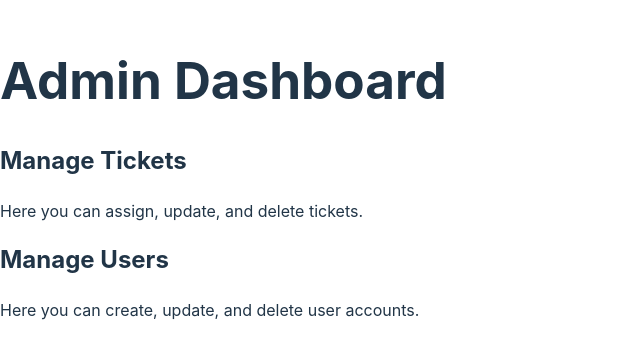
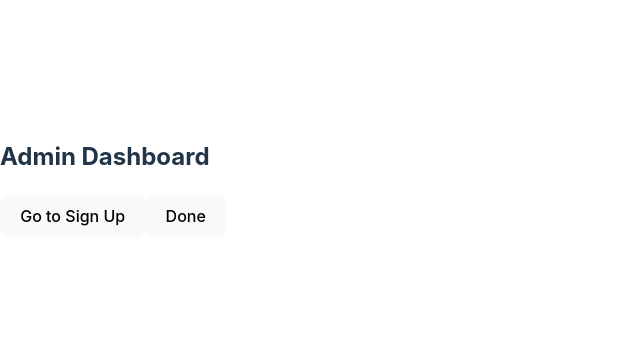
Before and after one commit to rakhithad/HelpD, a React (Vite) app in the folder HelpDesk/: page /admin-dashboard in a window 1280 px wide. Shown: the part 222-580 px from the top of the page, without its empty margins (0-640 px from the left). Built offline with nearby package versions, Linux system fonts and the light colour scheme; no server answers.

Commit message:
put btn to redirect signup page from adminpage and clear form in signup

```diff
--- a/HelpDesk/src/pages/AdminDashboardPage.jsx
+++ b/HelpDesk/src/pages/AdminDashboardPage.jsx
@@ -1,18 +1,23 @@
+import { useNavigate } from 'react-router-dom';
 
 const AdminDashboardPage = () => {
+    const navigate = useNavigate();
+
+    const handleSignUpClick = () => {
+
+        navigate('/signup');
+    };
+
+    const handleDoneClick = () => {
+        // Navigate to the home page
+        navigate('/');
+    };
+
     return (
         <div>
-            <h1>Admin Dashboard</h1>
-            <div>
-                <h2>Manage Tickets</h2>
-                <p>Here you can assign, update, and delete tickets.</p>
-                {/* Add components or links for managing tickets */}
-            </div>
-            <div>
-                <h2>Manage Users</h2>
-                <p>Here you can create, update, and delete user accounts.</p>
-                {/* Add components or links for managing users */}
-            </div>
+            <h2>Admin Dashboard</h2>
+            <button onClick={handleSignUpClick}>Go to Sign Up</button>
+            <button onClick={handleDoneClick}>Done</button>
         </div>
     );
 };
--- a/HelpDesk/src/pages/Login.jsx
+++ b/HelpDesk/src/pages/Login.jsx
@@ -1,10 +1,12 @@
 import { useState } from 'react';
+import { useNavigate } from 'react-router-dom';
 import { auth } from '../firebase'; // Your firebase config
 import { signInWithEmailAndPassword } from 'firebase/auth';
 
 const LoginPage = () => {
     const [email, setEmail] = useState('');
     const [password, setPassword] = useState('');
+    const navigate = useNavigate();  // useNavigate hook for navigation
 
     const handleSubmit = async (e) => {
         e.preventDefault();
@@ -12,6 +14,7 @@ const LoginPage = () => {
             const userCredential = await signInWithEmailAndPassword(auth, email, password);
             const user = userCredential.user;
             console.log('User logged in:', user);
+            navigate('/');  // Redirect to the homepage after login
         } catch (error) {
             console.error('Error logging in:', error);
         }
--- a/HelpDesk/src/pages/SignUp.jsx
+++ b/HelpDesk/src/pages/SignUp.jsx
@@ -28,6 +28,8 @@ const SignUpPage = () => {
             });
 
             console.log('User signed up and saved:', user);
+            setEmail('');
+            setPassword('');
         } catch (error) {
             console.error('Error signing up:', error);
         }
```
Also changed, not shown: 1 other file (tests, documents, lock files or other folders).
